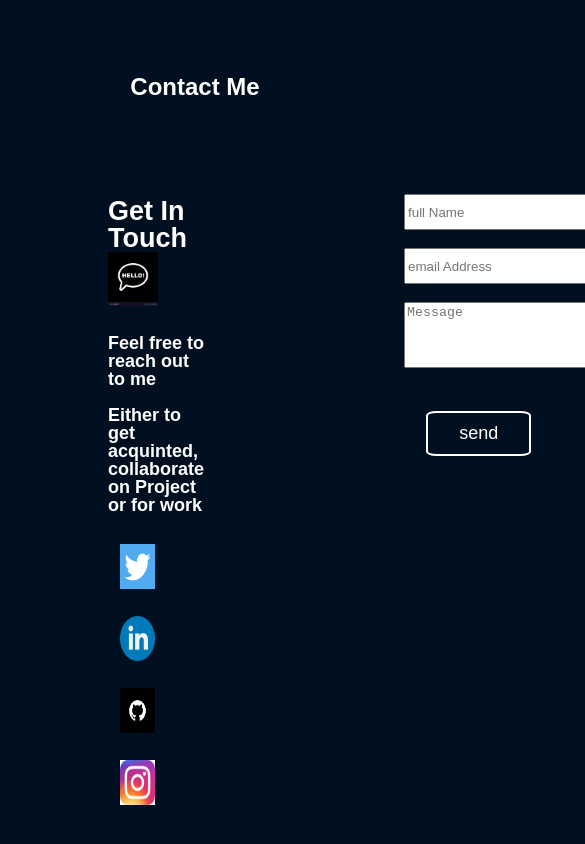
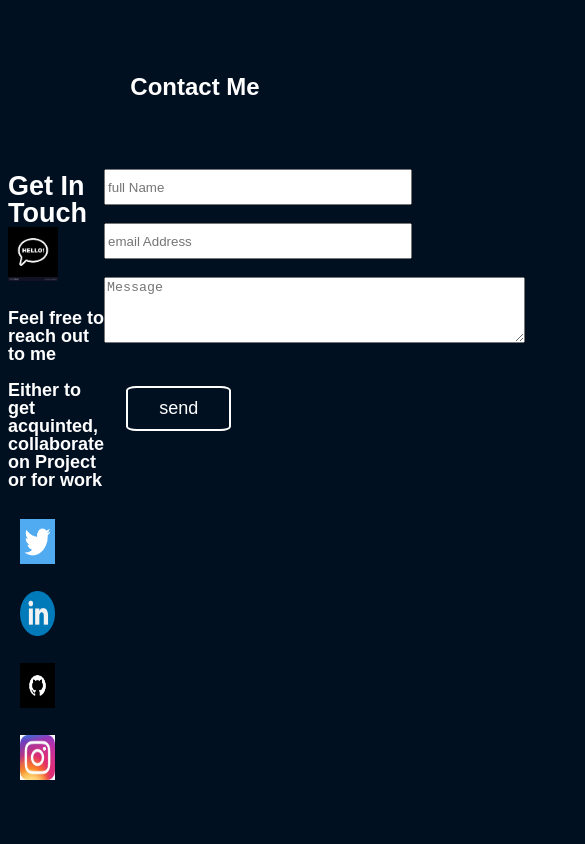
Before and after one commit to CyCodez/portfolio, a React (Create React App) app: page / in a window 390 px wide. Shown: the part 3607-4451 px from the top of the page, 585 px wide, since content can reach past the window. Built offline with nearby package versions, Linux system fonts and the light colour scheme.

Commit message:
added media query

```diff
--- a/src/App.css
+++ b/src/App.css
@@ -134,22 +134,22 @@ span {
   }
   .topnav {
     display: flex;
-    flex-direction: column;
-    position: fixed;
+    flex-direction: row;
+    /* position: fixed; */
     right: 100px;
     top: 0;
     overflow: hidden;
     background-color: #001029;
-    font-size: 25%;
+    font-size: 0%;
     width: 100%;
   }
   .topnav a {
     float: left;
     color: #f1f1f1;
     text-align: center;
-    padding: 40px 16px;
+    padding: 40px 14px;
     text-decoration: none;
-    font-size: 30px;
+    font-size: 18px;
     font-weight: bold;
   }
   .somps {
@@ -174,10 +174,6 @@ span {
   }
   .sendBtn {
     width: 50%;
-  }
-  body {
-    /* margin: 20px;
-    padding: 20px; */
   }
 }
 button {
--- a/src/contact.js
+++ b/src/contact.js
@@ -10,7 +10,7 @@ function Contact() {
         Contact Me
       </h2>
       <div class="flex flex3">
-        <div class="flex-project">
+        <div class="flex-project2">
           <h2>
             Get In Touch{" "}
             <img
@@ -77,7 +77,7 @@ function Contact() {
           </div>
         </div>
 
-        <div class="flex-project">
+        <div class="flex-project2">
           <p>
             <input
               type="text"
```
